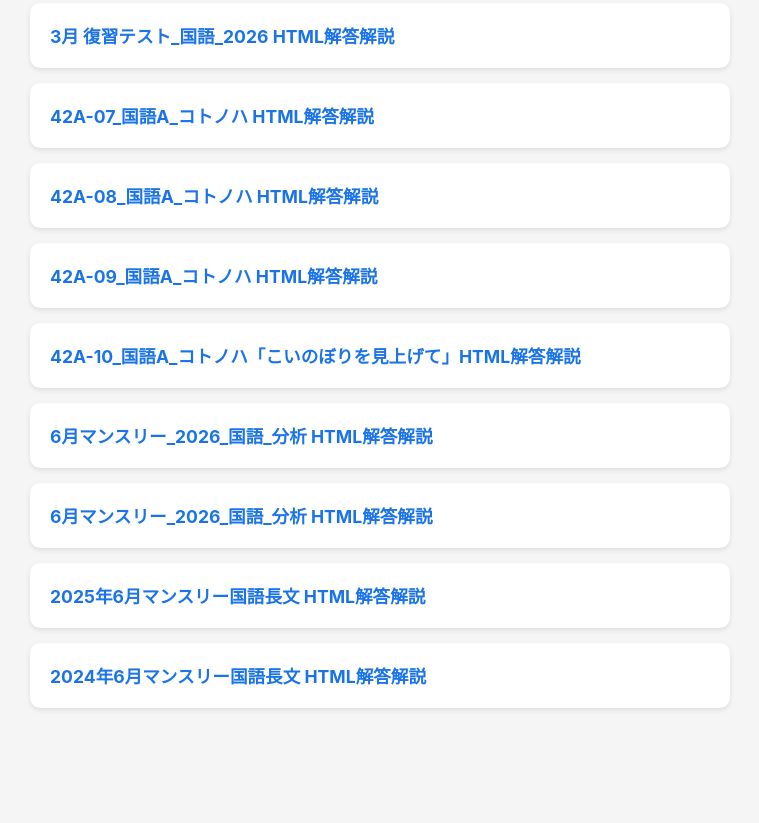
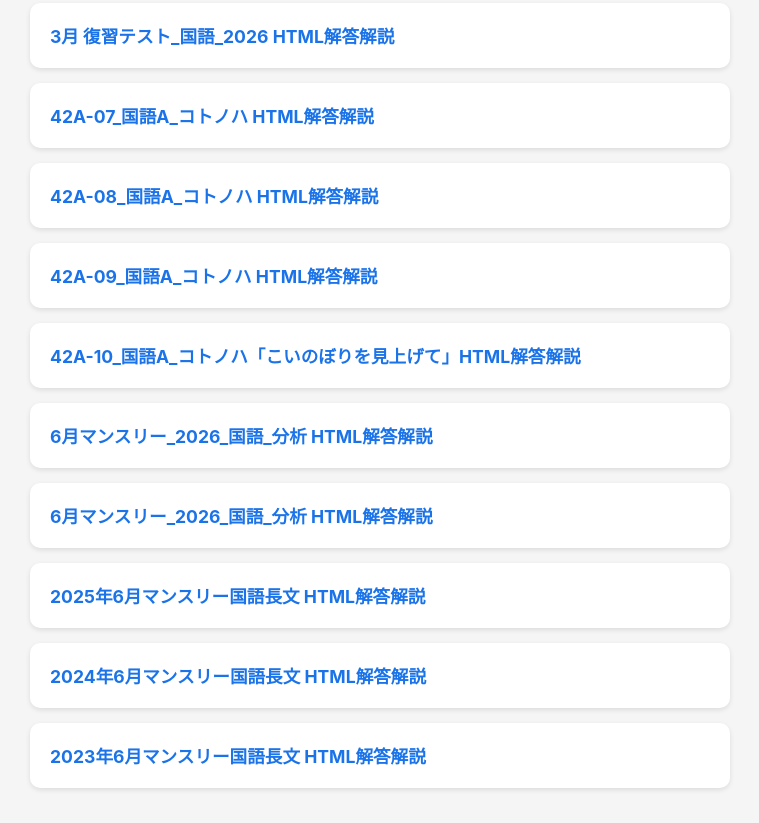
Before and after one commit to iwslatojp29/math-app, a plain HTML site: page japanese/index.html in a window 1280 px wide. Shown: the part 944-1767 px from the top of the page, without its empty margins (260-1019 px from the left). Before the commit the page ends 1687 px from the top, so only its background shows below. Drawn offline with Linux system fonts and the light colour scheme.

Commit message:
Auto-update index.html

```diff
--- a/japanese/index.html
+++ b/japanese/index.html
@@ -73,5 +73,8 @@ h1 { color: #333; border-bottom: 3px solid #2196F3; padding-bottom: 10px; }
   <div class="card">
     <a href="./2024年6月マンスリー.html">2024年6月マンスリー国語長文 HTML解答解説</a>
   </div>
+  <div class="card">
+    <a href="./2023年6月マンスリー.html">2023年6月マンスリー国語長文 HTML解答解説</a>
+  </div>
 </body>
 </html>
```
